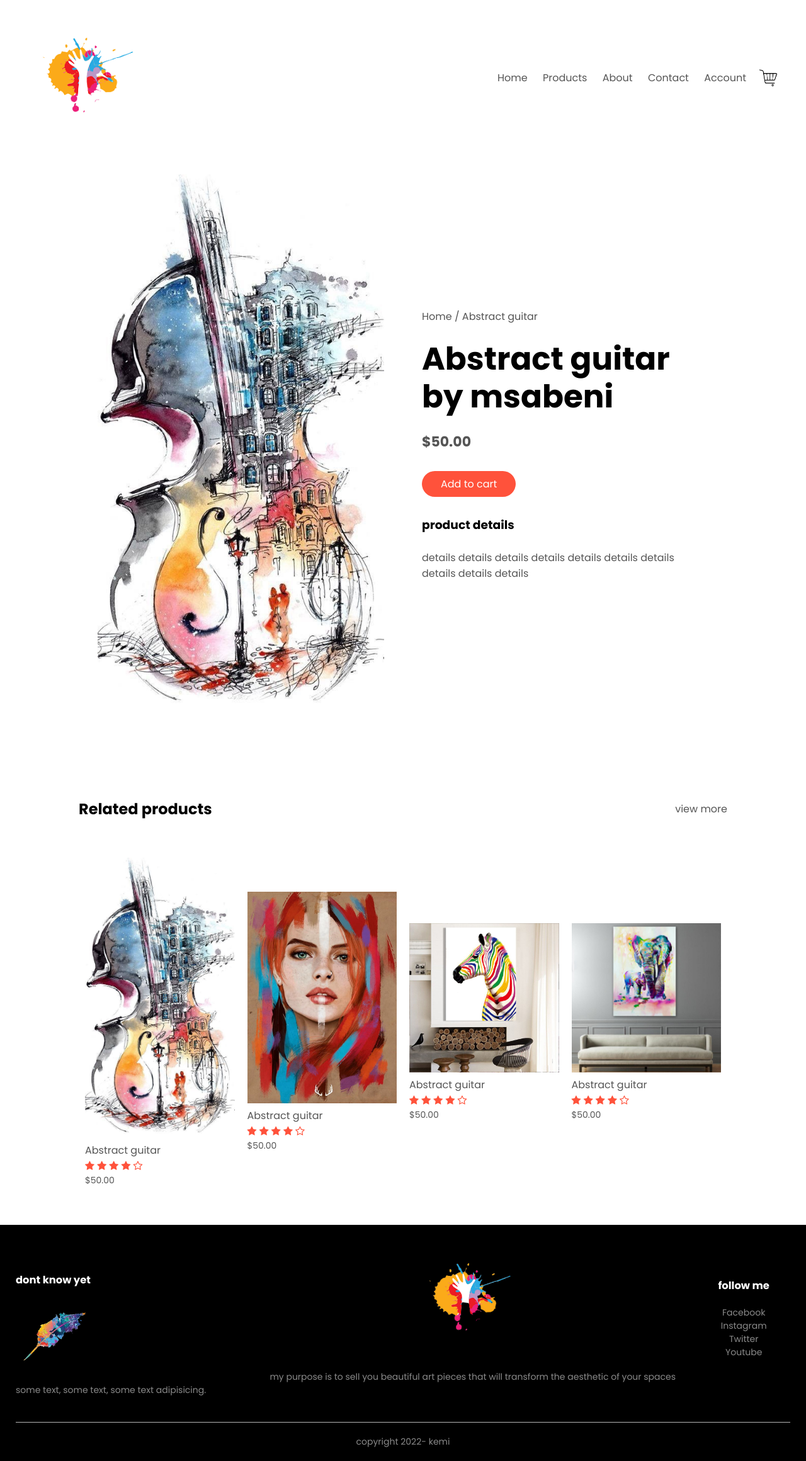
After one commit to msabeni/k_art_frontend, a PHP site: page /product-details.html in a window 1280 px wide. The commit adds this page. Shown: the whole page at 63% size. Run offline with PHP 8.4, Linux system fonts and the light colour scheme.

Commit message:
created and styled single product page

```diff
--- /dev/null
+++ b/product-details.html
@@ -0,0 +1,202 @@
+<!DOCTYPE html>
+<html lang="en">
+  <head>
+    <meta charset="UTF-8" />
+    <meta http-equiv="X-UA-Compatible" content="IE=edge" />
+    <meta name="viewport" content="width=device-width, initial-scale=1.0" />
+    <title>All Products- K_ART</title>
+    <!-- ==== Main CSS ====-->
+    <link rel="stylesheet" href="style.css" />
+    <!-- ===== Fonts =====-->
+    <link rel="preconnect" href="https://fonts.googleapis.com" />
+    <link rel="preconnect" href="https://fonts.gstatic.com" crossorigin />
+    <link
+      href="https://fonts.googleapis.com/css2?family=Poppins:wght@300;400;500;600;700&display=swap"
+      rel="stylesheet"
+    />
+    <!--font awesome-->
+    <link
+      rel="stylesheet"
+      href="https://stackpath.bootstrapcdn.com/font-awesome/4.7.0/css/font-awesome.min.css"
+    />
+  </head>
+  <body>
+    <!--==== Nav Bar Start ====-->
+    <div class="container">
+      <div class="navbar">
+        <div class="logo">
+          <img
+            src="images/art_logo2_ccexpress.png"
+            alt="logo"
+            width="200px"
+            height="200px"
+          />
+        </div>
+        <nav>
+          <ul id="MenuItems">
+            <li><a href="">Home</a></li>
+            <li><a href="">Products</a></li>
+            <li><a href="">About</a></li>
+            <li><a href="">Contact</a></li>
+            <li><a href="">Account</a></li>
+          </ul>
+        </nav>
+        <img
+          src="images/cart_ccexpress.png"
+          alt="cart"
+          width="30px"
+          height="30px"
+        />
+        <img
+          src="images/menu-icon_ccexpress.png"
+          alt="menu-icon"
+          class="menu-icon"
+          onclick="menutoggle()"
+          width="30px"
+          height="30px"
+        />
+      </div>
+      <!-- ==== End navbar ==== -->
+    </div>
+
+    <!-- ==== single product details ==== -->
+    <div class="small-container single-product">
+      <div class="row">
+        <div class="col-2">
+          <img src="images/product-1.jpeg" alt="" width="100%" />
+        </div>
+        <div class="col-2">
+          <p>Home / Abstract guitar</p>
+          <h1>Abstract guitar by msabeni</h1>
+          <h4>$50.00</h4>
+          <a href="" class="btn">Add to cart</a>
+          <h3>product details</h3>
+          <br />
+          <p>
+            details details details details details details details details
+            details details
+          </p>
+        </div>
+      </div>
+    </div>
+
+    <!-- ==== title ==== -->
+    <div class="small-container">
+        <div class="row row-2">
+            <h2>Related products</h2>
+            <p>view more</p>
+        </div>
+    </div>
+
+    <!-- ==== related products ==== -->
+    <div class="small-container">
+      <div class="row">
+        <div class="col-4">
+          <img src="images/product-1.jpeg" alt="" />
+          <h4>Abstract guitar</h4>
+          <div class="rating">
+            <i class="fa fa-star"></i>
+            <i class="fa fa-star"></i>
+            <i class="fa fa-star"></i>
+            <i class="fa fa-star"></i>
+            <i class="fa fa-star-o"></i>
+          </div>
+          <p>$50.00</p>
+        </div>
+        <div class="col-4">
+          <img src="images/product-2.jpeg" alt="" />
+          <h4>Abstract guitar</h4>
+          <div class="rating">
+            <i class="fa fa-star"></i>
+            <i class="fa fa-star"></i>
+            <i class="fa fa-star"></i>
+            <i class="fa fa-star"></i>
+            <i class="fa fa-star-o"></i>
+          </div>
+          <p>$50.00</p>
+        </div>
+        <div class="col-4">
+          <img src="images/product-3.jpeg" alt="" />
+          <h4>Abstract guitar</h4>
+          <div class="rating">
+            <i class="fa fa-star"></i>
+            <i class="fa fa-star"></i>
+            <i class="fa fa-star"></i>
+            <i class="fa fa-star"></i>
+            <i class="fa fa-star-o"></i>
+          </div>
+          <p>$50.00</p>
+        </div>
+        <div class="col-4">
+          <img src="images/product-4.jpeg" alt="" />
+          <h4>Abstract guitar</h4>
+          <div class="rating">
+            <i class="fa fa-star"></i>
+            <i class="fa fa-star"></i>
+            <i class="fa fa-star"></i>
+            <i class="fa fa-star"></i>
+            <i class="fa fa-star-o"></i>
+          </div>
+          <p>$50.00</p>
+        </div>
+      </div>
+    </div>
+
+    <!-- ==== footer ==== -->
+    <div class="footer">
+      <div class="container">
+        <div class="row">
+          <div class="footer-col-1">
+            <h3>dont know yet</h3>
+            <div class="feather-logo">
+              <img src="images/feather-logo_ccexpress.png" alt="" />
+            </div>
+            <p>some text, some text, some text adipisicing.</p>
+          </div>
+          <div class="footer-col-2">
+            <img src="images/art_logo2_ccexpress.png" alt="logo" />
+            <p>
+              my purpose is to sell you beautiful art pieces that will transform
+              the aesthetic of your spaces
+            </p>
+          </div>
+          <!-- <div class="footer-col-3">
+            <h3>quick links</h3>
+            <ul>
+              <li>link</li>
+              <li>link</li>
+              <li>link</li>
+              <li>link</li>
+            </ul>
+          </div> -->
+          <div class="footer-col-3">
+            <h3>follow me</h3>
+            <ul>
+              <li>Facebook</li>
+              <li>Instagram</li>
+              <li>Twitter</li>
+              <li>Youtube</li>
+            </ul>
+          </div>
+        </div>
+        <hr />
+        <p class="copyright">copyright 2022- kemi</p>
+      </div>
+    </div>
+
+    <!-- ==== js for toggle menu ==== -->
+    <script>
+      var MenuItems = document.getElementById("MenuItems");
+
+      MenuItems.style.maxHeight = "0px";
+
+      function menutoggle() {
+        if (MenuItems.style.maxHeight == "0px") {
+          MenuItems.style.maxHeight = "200px";
+        } else {
+          MenuItems.style.maxHeight = "0px";
+        }
+      }
+    </script>
+  </body>
+</html>
--- a/style.css
+++ b/style.css
@@ -273,6 +273,16 @@ ul {
   nav ul {
     margin-left: 400px;
   }
+  .single-product .row {
+    text-align: left;
+  }
+  .single-product .col-2 {
+    padding: 20px 0;
+  }
+  .single-product h1 {
+    font-size: 26px;
+    line-height: 32px;
+  }
 }
 
 /* ------===== all products page ===== ----- */
@@ -284,3 +294,15 @@ select {
   border: 1px solid #ff523b;
   padding: 5px;
 }
+
+/* ------=====single product details page ===== ----- */
+.single-product .col-2 {
+  padding: 30px;
+}
+.single-product .col-2 img {
+  padding: 0;
+}
+.single-product h4 {
+  font-size: 22px;
+  font-weight: bold;
+}
```
